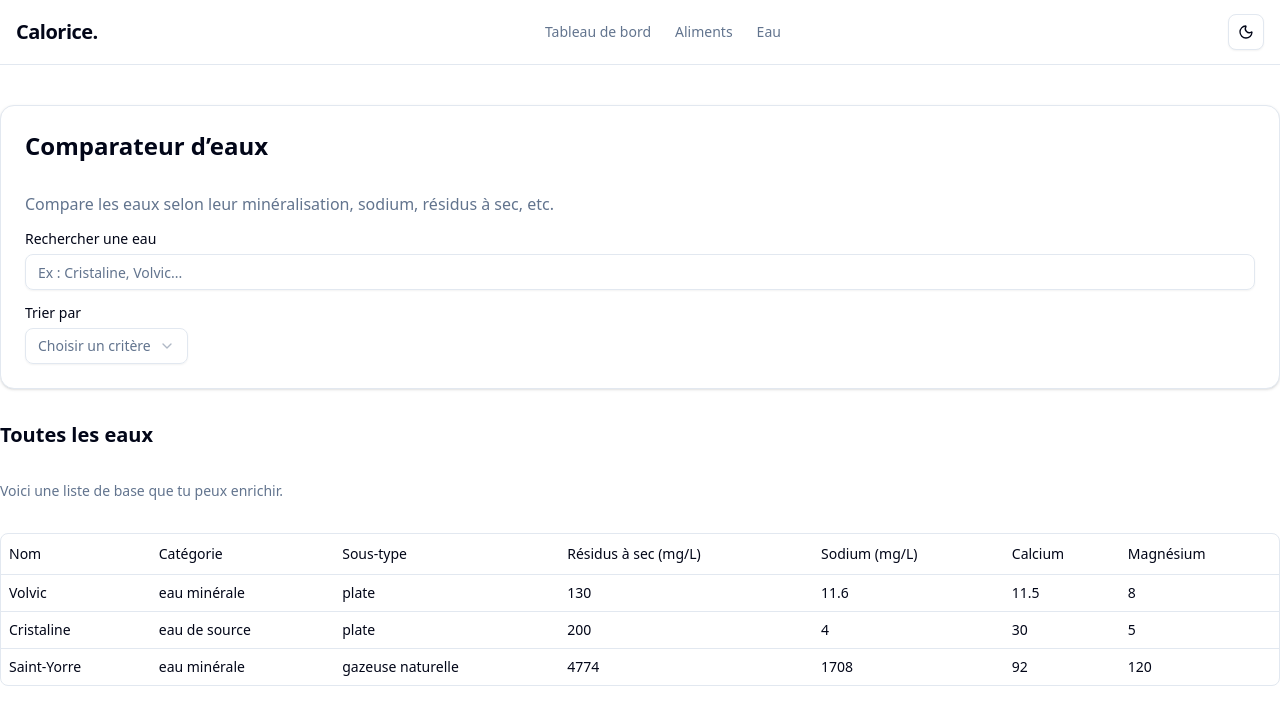
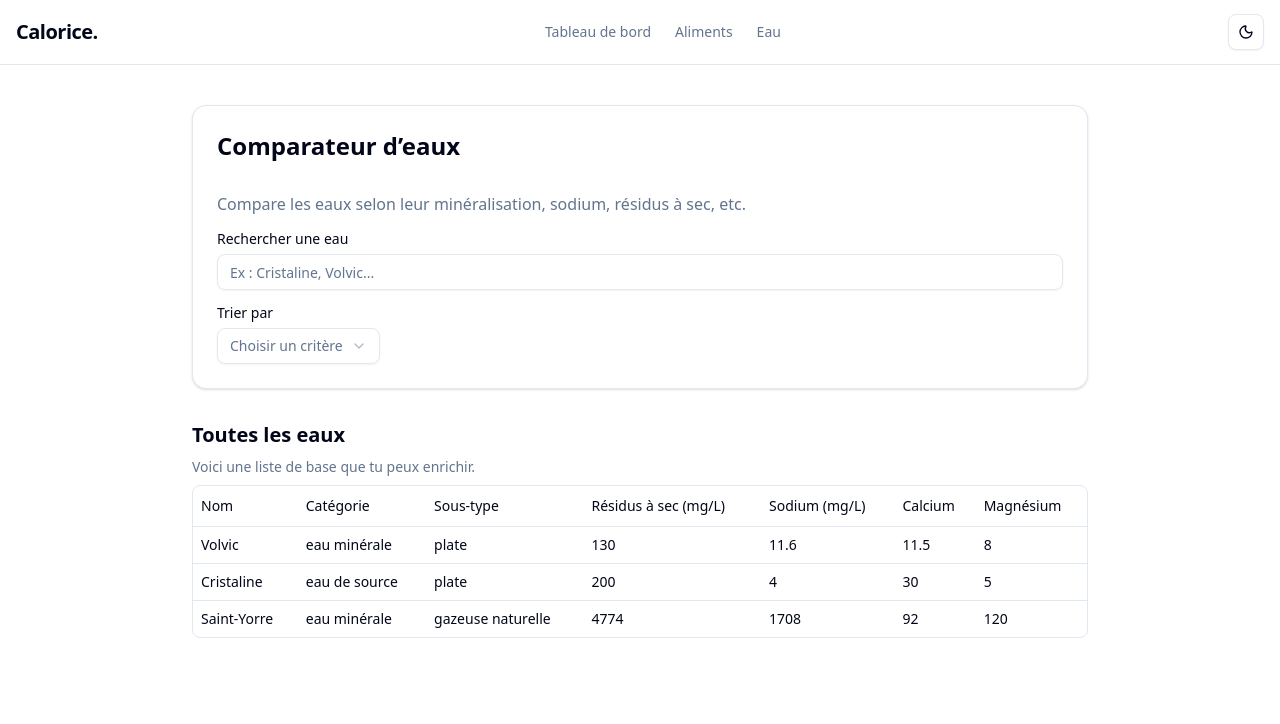
Before and after one commit to RichardFLW/Calorice, a Next.js app: page /eau in a window 1280 px wide. Shown: the top 724 px of the page. Built offline with nearby package versions, Linux system fonts and the light colour scheme.

Commit message:
Fix horizontal alignment by replacing container with custom padding

```diff
--- a/app/eau/page.tsx
+++ b/app/eau/page.tsx
@@ -1,8 +1,6 @@
 // app/eau/page.tsx
 "use client";
 
-import { waters } from "@/constants/waters";
-import { WaterTable } from "@/components/eau/water-table";
 import { Card, CardContent, CardHeader, CardTitle } from "@/components/ui/card";
 import { Input } from "@/components/ui/input";
 import { Label } from "@/components/ui/label";
@@ -13,10 +11,13 @@ import {
   SelectTrigger,
   SelectValue,
 } from "@/components/ui/select";
+import { waters } from "@/constants/waters";
+import { WaterTable } from "@/components/eau/water-table";
 
 export default function EauPage() {
   return (
-    <div className="container py-10 space-y-8">
+    <div className="w-full py-10 px-4 sm:px-6">
+      <div className="max-w-4xl mx-auto space-y-8">
         <Card>
           <CardHeader>
             <CardTitle className="text-2xl font-bold">
@@ -29,13 +30,11 @@ export default function EauPage() {
               etc.
             </p>
 
-          {/* 🔍 Barre de recherche */}
             <div className="space-y-2">
               <Label htmlFor="search">Rechercher une eau</Label>
               <Input id="search" placeholder="Ex : Cristaline, Volvic..." />
             </div>
 
-          {/* 🔽 Filtres de comparaison (ex. tri par sodium, résidus, etc.) */}
             <div className="space-y-2">
               <Label htmlFor="sort">Trier par</Label>
               <Select>
@@ -53,14 +52,14 @@ export default function EauPage() {
           </CardContent>
         </Card>
 
-
-
-      {/* 🧪 Espace pour la table ou la liste des eaux */}
+        <div className="space-y-2">
           <h2 className="text-xl font-semibold">Toutes les eaux</h2>
           <p className="text-sm text-muted-foreground">
             Voici une liste de base que tu peux enrichir.
           </p>
           <WaterTable data={waters} />
         </div>
+      </div>
+    </div>
   );
 }
```
Lines whose indentation alone changed are shown as unchanged.
